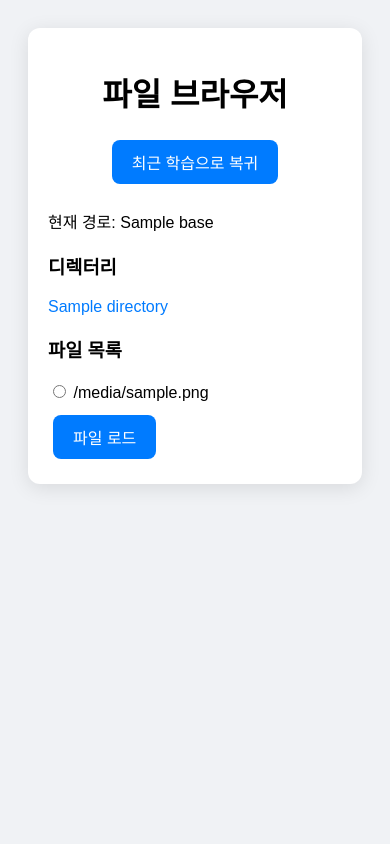
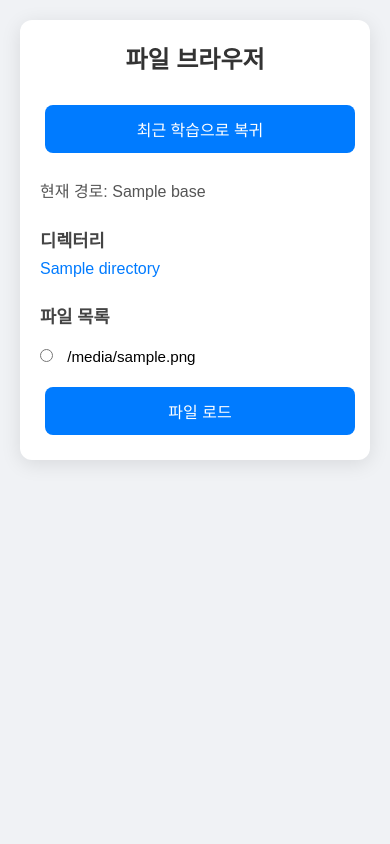
Before and after one commit to HATB4N/road-to-JLPT, a Flask app: template templates/browse.html in a window 390 px wide. Run offline with Flask 3, Linux system fonts and the light colour scheme; the template is opened without the code that fills it: most values are stand-ins (such as "Sample title", 1, 10 or a date in 2020).

Commit message:
html fix

```diff
--- a/templates/browse.html
+++ b/templates/browse.html
@@ -2,29 +2,46 @@
 <html lang="ko">
 <head>
   <meta charset="utf-8">
+  <meta name="viewport" content="width=device-width, initial-scale=1.0">
   <title>파일 브라우저</title>
   <style>
+    * {
+      margin: 0;
+      padding: 0;
+      box-sizing: border-box;
+    }
+
     body {
       font-family: Arial, sans-serif;
       background-color: #f0f2f5;
       padding: 20px;
+      display: flex;
+      justify-content: center;
+      align-items: flex-start;
+      min-height: 100vh;
     }
+
     .container {
-      max-width: 800px;
-      margin: auto;
-      padding: 20px;
       background-color: #fff;
+      padding: 30px;
       border-radius: 12px;
       box-shadow: 0 4px 20px rgba(0, 0, 0, 0.1);
+      width: 100%;
+      max-width: 600px;
     }
+
     h1 {
       text-align: center;
       margin-bottom: 20px;
+      font-size: 1.8em;
+      color: #333;
     }
+
     .button-group {
       text-align: center;
       margin-bottom: 20px;
     }
+
     button {
       padding: 10px 20px;
       font-size: 1em;
@@ -36,29 +53,86 @@
       margin: 5px;
       transition: background-color 0.3s ease;
     }
+
     button:hover {
       background-color: #0056b3;
     }
+
+    p {
+      font-size: 1em;
+      margin-bottom: 15px;
+      color: #555;
+    }
+
+    h3 {
+      margin-top: 25px;
+      font-size: 1.2em;
+      color: #444;
+    }
+
     ul {
       list-style: none;
-      padding: 0;
+      padding-left: 0;
     }
+
     li {
       margin: 8px 0;
     }
+
     a {
       text-decoration: none;
       color: #007bff;
+      word-break: break-word;
     }
+
     a:hover {
       text-decoration: underline;
     }
+
     .file-form {
       margin-top: 20px;
-      text-align: left;  /* 왼쪽 정렬 */
+      text-align: left;
     }
+
     .file-form div {
-      margin-bottom: 8px;
+      margin-bottom: 12px;
+      font-size: 1em;
+    }
+
+    .file-form input[type="radio"] {
+      margin-right: 10px;
+    }
+
+    /* 모바일 반응형 */
+    @media (max-width: 500px) {
+      .container {
+        padding: 20px;
+      }
+
+      h1 {
+        font-size: 1.5em;
+      }
+
+      h3 {
+        font-size: 1.1em;
+      }
+
+      .file-form div {
+        font-size: 0.95em;
+      }
+
+      button {
+        width: 100%;
+        font-size: 1em;
+        padding: 12px;
+        margin-top: 10px;
+      }
+
+      .button-group {
+        display: flex;
+        flex-direction: column;
+        gap: 10px;
+      }
     }
   </style>
 </head>
@@ -73,10 +147,8 @@
       </a>
     </div>
 
-    <!-- 현재 경로 표시 -->
     <p>현재 경로: {{ base }}</p>
 
-    <!-- 디렉터리 목록 -->
     {% if directories %}
       <h3>디렉터리</h3>
       <ul>
@@ -88,16 +160,16 @@
       </ul>
     {% endif %}
 
-    <!-- 파일 목록 (텍스트 파일만) -->
     {% if files %}
       <h3>파일 목록</h3>
       <form class="file-form" action="{{ url_for('load') }}" method="post">
-        <!-- base 경로를 hidden 필드로 전달 -->
         <input type="hidden" name="base" value="{{ base }}">
         {% for f in files %}
           <div>
-            <input type="radio" id="{{ f }}" name="file" value="{{ f }}" required>
-            <label for="{{ f }}">{{ f }}</label>
+            <label>
+              <input type="radio" name="file" value="{{ f }}" required>
+              {{ f }}
+            </label>
           </div>
         {% endfor %}
         <button type="submit">파일 로드</button>
@@ -105,7 +177,6 @@
     {% else %}
       <p>이 경로에는 파일이 없습니다.</p>
     {% endif %}
-
   </div>
 </body>
 </html>
--- a/templates/index.html
+++ b/templates/index.html
@@ -46,8 +46,10 @@
 
     /* 기본적으로 단어(일본어)는 검정색, 뜻/히라가나는 회색 */
     .word-left {
-      color: #000;
-    }
+    color: #000;
+    font-size: 2em;
+    font-weight: bold;
+  }
 
     .word-right {
       color: #777;
```
Also changed, not shown: templates/finish.html (+45 -9 lines).
